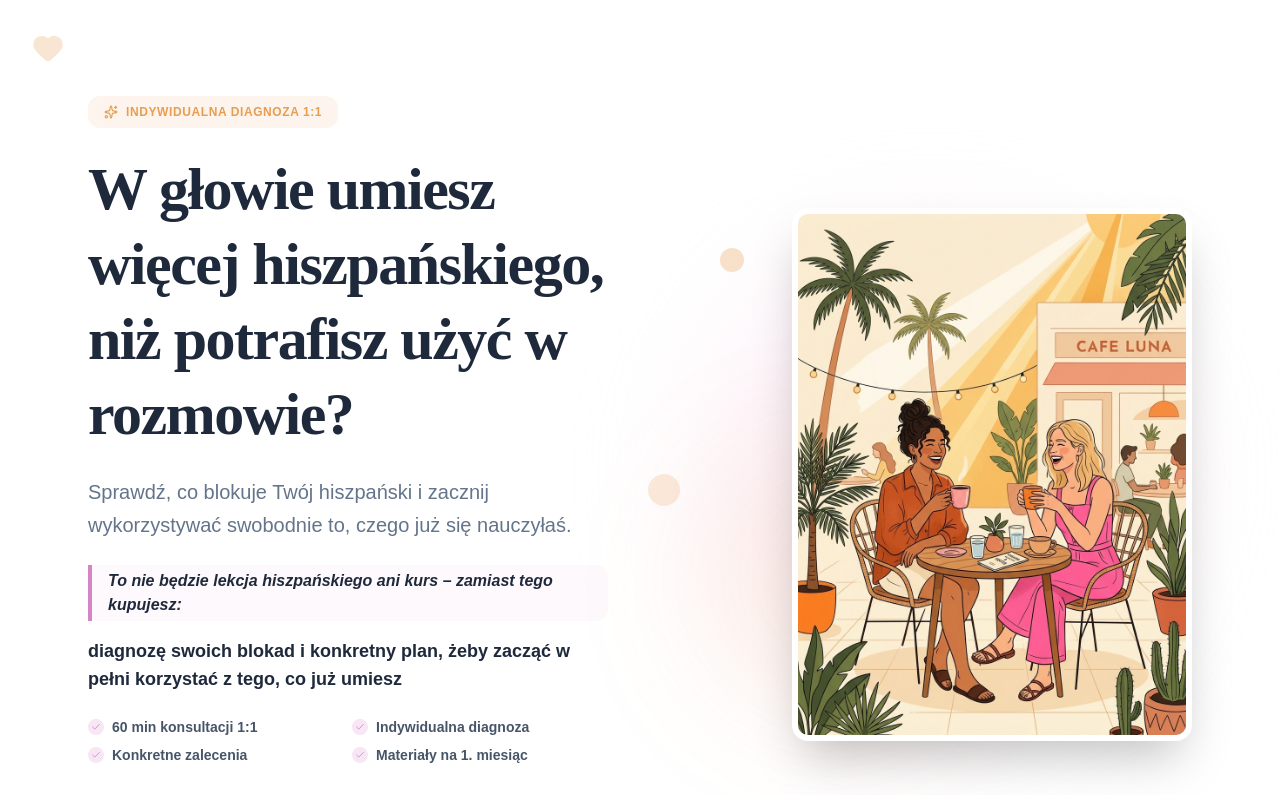
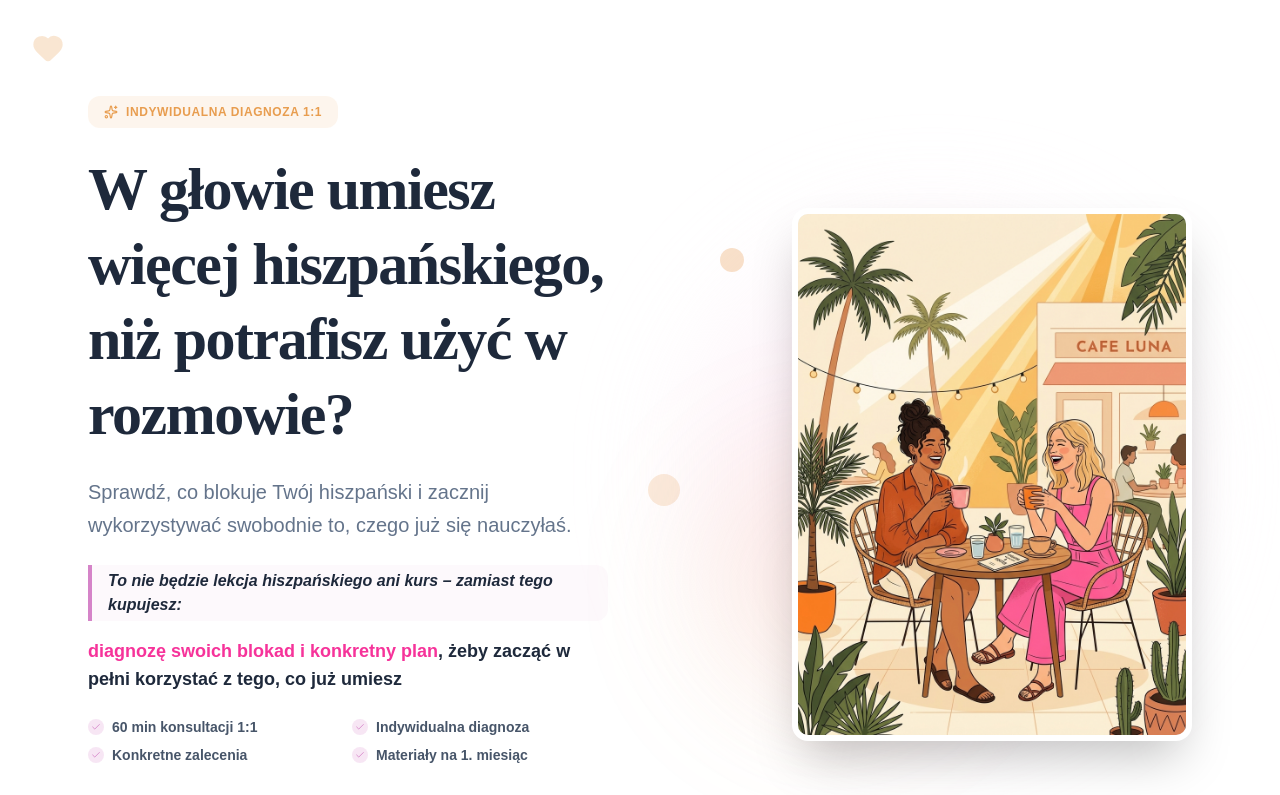
Before and after one commit to apiatek1996-del/glow-up, a Next.js app: page / in a window 1280 px wide. Shown: the top 795 px of the page. Built offline with nearby package versions, Linux system fonts and the light colour scheme.

Commit message:
design: rozowy kolor dla frazy diagnoza blokad w hero

```diff
--- a/components/sections/Hero.tsx
+++ b/components/sections/Hero.tsx
@@ -32,7 +32,7 @@ export default function Hero() {
                 To nie będzie lekcja hiszpańskiego ani kurs – zamiast tego kupujesz:
               </p>
               <p className="font-bold text-lg text-slate-900">
-                diagnozę swoich blokad i konkretny plan, żeby zacząć w pełni korzystać z tego, co już umiesz
+                <span className="text-pink-500">diagnozę swoich blokad i konkretny plan</span>, żeby zacząć w pełni korzystać z tego, co już umiesz
               </p>
 
               <ul className="grid grid-cols-1 sm:grid-cols-2 gap-2 text-sm text-slate-600 font-semibold pt-2">
```
